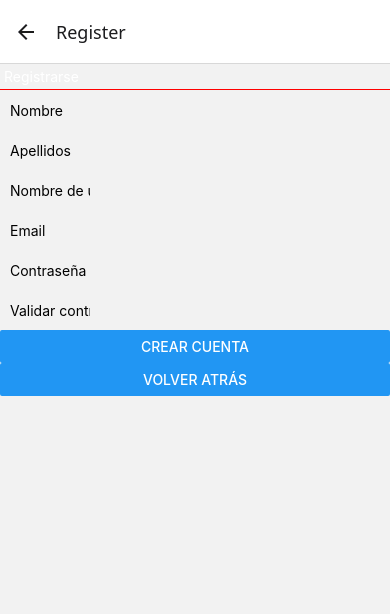
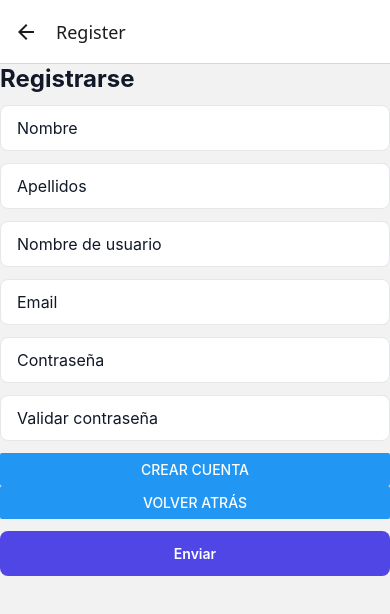
Before and after one commit to josedabh/frontendRQ, a React Native app: screen /Register in a window 390 px wide. Shown: the top 614 px of the page. Built offline with nearby package versions, Linux system fonts and the light colour scheme.

Commit message:
Add styles, register, login and dependencies

```diff
--- /dev/null
+++ b/src/components/MyButton.tsx
@@ -0,0 +1,14 @@
+import React from 'react';
+import { TouchableOpacity, Text } from 'react-native';
+import buttonStyles from '../themes/styles/buttonStyles';
+
+const MyButton = () => {
+  return (
+    <TouchableOpacity style={buttonStyles.button} onPress={() => console.log('Presionado')}>
+      <Text style={buttonStyles.buttonText}>Enviar</Text>
+    </TouchableOpacity>
+  );
+};
+
+
+export default MyButton;
--- /dev/null
+++ b/src/components/context/AuthContext.tsx
@@ -0,0 +1,77 @@
+/**Arreglar esto */
+// // contexts/AuthContext.tsx
+// import React, { createContext, useState, useEffect, FC, ReactNode } from 'react';
+// import AsyncStorage from '@react-native-async-storage/async-storage';
+// import { loginUser as loginService, getToken, logout as logoutService } from '../../services/UserService';
+
+// // Define la interfaz para los datos del contexto
+// interface AuthContextData {
+//   userToken: string | null;
+//   isAuthenticated: boolean;
+//   login: (email: string, password: string) => Promise<void>;
+//   logout: () => Promise<void>;
+// }
+
+// // Valores por defecto
+// export const AuthContext = createContext<AuthContextData>({
+//   userToken: null,
+//   isAuthenticated: false,
+//   login: async () => {},
+//   logout: async () => {}
+// });
+
+// // Define las props del proveedor
+// interface AuthProviderProps {
+//   children: ReactNode;
+// }
+
+// export const AuthProvider: FC<AuthProviderProps> = ({ children }) => {
+//   const [userToken, setUserToken] = useState<string | null>(null);
+//   const [loading, setLoading] = useState<boolean>(true);
+
+//   // Al montar el provider, intentamos cargar el token de AsyncStorage
+//   useEffect(() => {
+//     const loadToken = async () => {
+//       try {
+//         const token = await getToken();
+//         setUserToken(token);
+//       } catch (error) {
+//         console.error('Error al cargar el token', error);
+//       } finally {
+//         setLoading(false);
+//       }
+//     };
+
+//     loadToken();
+//   }, []);
+
+//   // Función para hacer login
+//   const login = async (email: string, password: string) => {
+//     try {
+//       const response = await loginService(email, password);
+//       setUserToken(response.toString);
+//     } catch (error) {
+//       throw error;
+//     }
+//   };
+
+//   // Función para hacer logout
+//   const logout = async () => {
+//     await logoutService();
+//     setUserToken(null);
+//   };
+
+//   return (
+//     <AuthContext.Provider
+//       value={{
+//         userToken,
+//         isAuthenticated: !!userToken,
+//         login,
+//         logout,
+//       }}
+//     >
+//       {/* Mientras se carga el token, se puede mostrar un indicador o null */}
+//       {loading ? null : children}
+//     </AuthContext.Provider>
+//   );
+// };
--- a/src/screens/LoginScreen.tsx
+++ b/src/screens/LoginScreen.tsx
@@ -1,20 +1,47 @@
 import { NativeStackScreenProps } from '@react-navigation/native-stack';
-import { Button, Text, TextInput, View } from 'react-native';
+import { Alert, Button, Text, TextInput, View } from 'react-native';
 
 import { RootStackParamList } from '../../App';
+import globalStyles from '../themes/styles/globalStyles';
+import textStyles from '../themes/styles/textStyles';
+import { useContext, useState } from 'react';
+import { AuthContext } from '../components/context/AuthContext';
 
 // Define las props del componente
 type RegisterScreenProps = NativeStackScreenProps<RootStackParamList, "Login">;
 
 export function LoginScreen({ navigation }: RegisterScreenProps) {
+    const { login } = useContext(AuthContext);
+    const [email, setEmail] = useState('');
+    const [password, setPassword] = useState('');
+
+    const handleLogin = async () => {
+        try {
+          await login(email, password);
+          Alert.alert('Login correcto', 'Bienvenido a la app');
+        } catch (error: any) {
+          Alert.alert('Error', error.message);
+        }
+      };
     return(
-        <View>
-            <Text>Iniciar sesión</Text>
-            <TextInput placeholder="Email/Usuario"></TextInput>
-            <TextInput placeholder="Contraseña"></TextInput>
-            <Button title="Entrar" />
-            <Button title="Crear cuenta" onPress={() => navigation.navigate('Register')}/>
-            <Button title="Volver" onPress={() => navigation.goBack()}/>
+        <View style={{ padding: 16 }}>
+            <Text style = {textStyles.title}>Iniciar sesión</Text>
+            <TextInput
+                placeholder="Correo"
+                value={email}
+                onChangeText={setEmail}
+                style={globalStyles.input}
+            />
+            <TextInput
+                placeholder="Contraseña"
+                value={password}
+                onChangeText={setPassword}
+                secureTextEntry
+                style={globalStyles.input}
+            />
+            <Button title="Iniciar sesión" onPress={handleLogin} />
+s            <Button title="Crear cuenta" onPress={() => navigation.navigate('Register')} />
+            <Button title="Volver" onPress={() => navigation.goBack()} />
         </View>
     );
 }
--- a/src/screens/RegisterScreen.tsx
+++ b/src/screens/RegisterScreen.tsx
@@ -1,36 +1,28 @@
-import { useNavigation } from "@react-navigation/native";
-import { Button, StyleSheet, Text, TextInput, View } from "react-native";
+import { useNavigation } from '@react-navigation/native';
+import { Button, Text, TextInput, View } from 'react-native';
+
+import MyButton from '../components/MyButton';
+import globalStyles from '../themes/styles/globalStyles';
+import textStyles from '../themes/styles/textStyles';
 
 export function RegisterScreen() {
     const navigation = useNavigation();
     return(
         <View>
-            <Text style = {style.title}>Registrarse</Text>
-            <TextInput style = {style.input} placeholder="Nombre"></TextInput>
-            <TextInput style = {style.input} placeholder="Apellidos"></TextInput>
-            <TextInput style = {style.input} placeholder="Nombre de usuario"></TextInput>
-            <TextInput style = {style.input} placeholder="Email"></TextInput>
-            <TextInput style = {style.input} placeholder="Contraseña"></TextInput>
-            <TextInput style = {style.input} placeholder="Validar contraseña"></TextInput>
+            <Text style = {textStyles.title}>Registrarse</Text>
+            {/**Formulario */}
+            <TextInput style = {globalStyles.input} placeholder="Nombre"></TextInput>
+            <TextInput style = {globalStyles.input} placeholder="Apellidos"></TextInput>
+            <TextInput style = {globalStyles.input} placeholder="Nombre de usuario"></TextInput>
+            <TextInput style = {globalStyles.input} placeholder="Email"></TextInput>
+            <TextInput style = {globalStyles.input} placeholder="Contraseña"></TextInput>
+            <TextInput style = {globalStyles.input} placeholder="Validar contraseña"></TextInput>
+            {/**Botones */}
             <Button title="Crear cuenta" />
             <Button title="Volver atrás" onPress={() => navigation.goBack()}/>
+            <MyButton></MyButton>
         </View>
     );
 }
 
-
-const style = StyleSheet.create({
-    title: {
-        padding: 4,
-        color: '#fff',
-        borderBottomColor: 'red',
-        borderBottomWidth: StyleSheet.hairlineWidth,
-    },
-    input: {
-        margin: 10,
-        width: 80,
-        height: 20,
-        alignItems: "center",
-    }
-});
 export default RegisterScreen;
--- /dev/null
+++ b/src/themes/styles/buttonStyles.ts
@@ -0,0 +1,28 @@
+import { StyleSheet } from "react-native"
+import colors from "../constants/colors"
+
+
+const buttonStyles = StyleSheet.create({
+    button: {
+        backgroundColor: colors.primary,
+        paddingVertical: 14,
+        paddingHorizontal: 24,
+        borderRadius: 8,
+        alignItems: 'center',
+        justifyContent: 'center',
+        marginTop: 12,
+    },
+    buttonPrimary: {
+        backgroundColor: colors.primary,
+        paddingVertical: 12,
+        paddingHorizontal: 24,
+        borderRadius: 8,
+    },
+    buttonText: {
+        color: '#fff',
+        textAlign: 'center',
+        fontWeight: '600',
+    },
+})
+
+export default buttonStyles;
--- /dev/null
+++ b/src/themes/styles/globalStyles.ts
@@ -0,0 +1,24 @@
+import { StyleSheet } from 'react-native';
+import colors from '../constants/colors';
+
+const globalStyles = StyleSheet.create({
+  container: {
+    flex: 1,
+    backgroundColor: colors.backgroundLight,
+    padding: 16,
+  },
+  input: {
+    width: '100%',
+    paddingVertical: 12,
+    paddingHorizontal: 16,
+    borderWidth: 1,
+    borderColor: colors.border,
+    borderRadius: 8,
+    fontSize: 16,
+    color: colors.textPrimary,
+    backgroundColor: '#fff',
+    marginBottom: 12,
+  },
+});
+
+export default globalStyles;
--- /dev/null
+++ b/src/themes/styles/textStyles.ts
@@ -0,0 +1,17 @@
+import { StyleSheet } from "react-native";
+import colors from "../constants/colors";
+
+const textStyles = StyleSheet.create({
+    title: {
+        fontSize: 24,
+        fontWeight: 'bold',
+        color: colors.textPrimary,
+        marginBottom: 12,
+    },
+    paragraph: {
+        fontSize: 16,
+        color: colors.textSecondary,
+    },
+})
+
+export default textStyles;
```
Also changed, not shown: package.json (+5 -4 lines), src/services/UserService.ts (+23 -0 lines), src/themes/globalStyles.ts (deleted, +0 -33 lines), src/themes/constants/colors.ts (renamed from src/themes/colors.ts), 1 other file (tests, documents, lock files or other folders).
